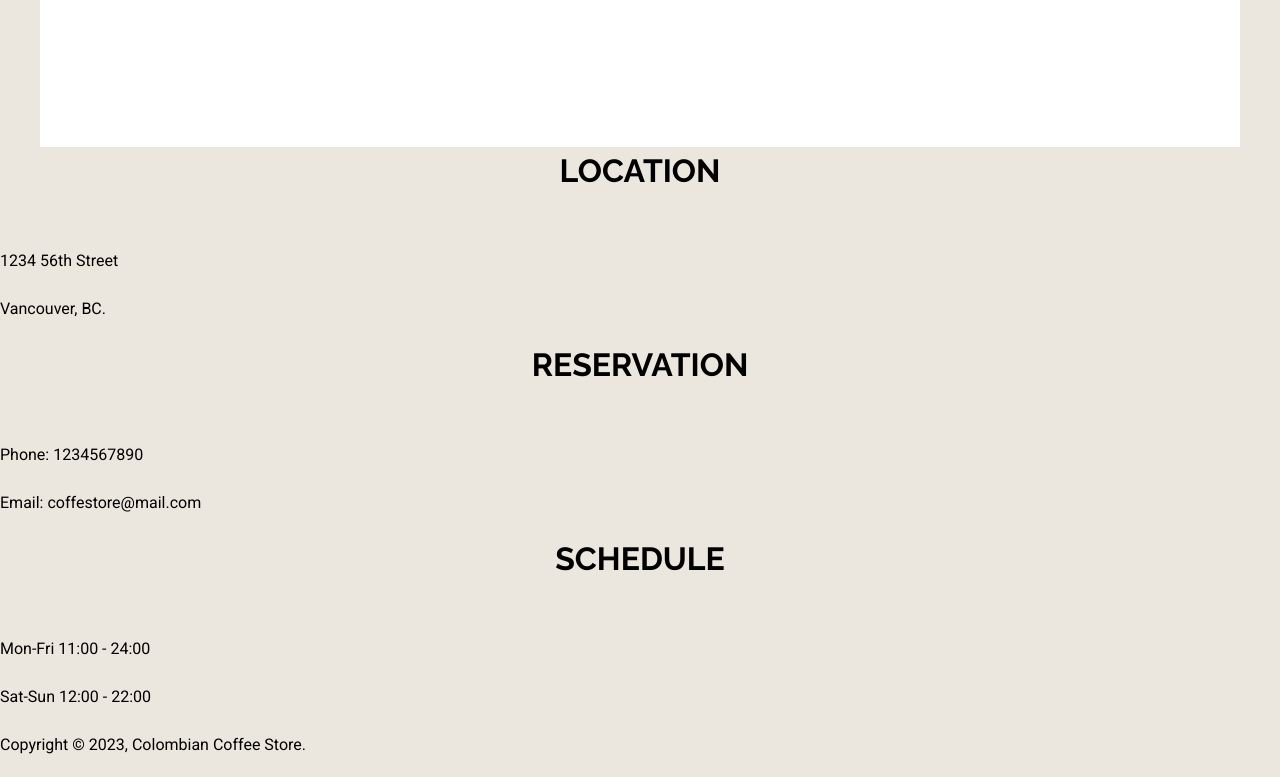
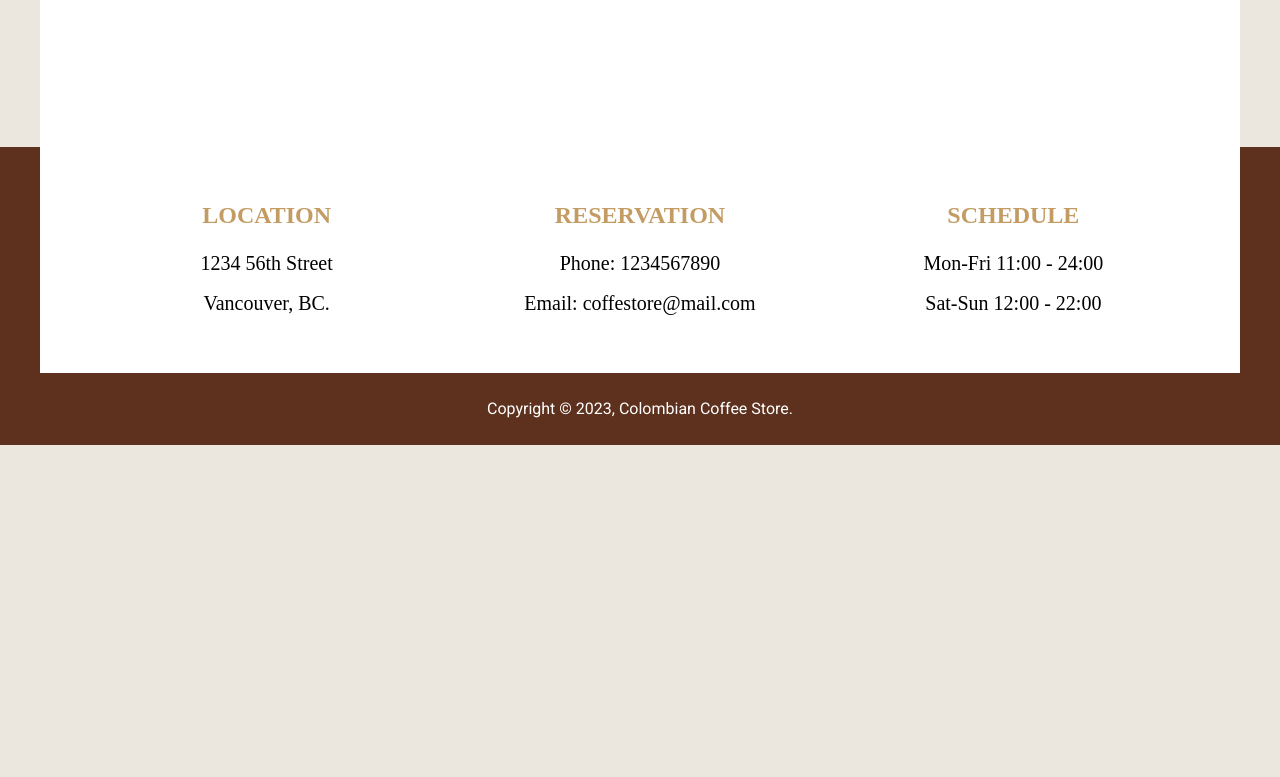
Before and after one commit to chemarinconez/coffeeStoreWeb1, a website: page index.html in a window 1280 px wide. Shown: the part 4400-5177 px from the top of the page. After the commit the page ends 4845 px from the top, so only its background shows below. Drawn offline with Linux system fonts and the light colour scheme; a web font is replaced by a local one.

Commit message:
Adding styles to the footer

```diff
--- a/index.html
+++ b/index.html
@@ -209,7 +209,7 @@
     </section>
 
     <footer class="footer">
-      <div class="footer-contenido">
+      <div class="footer-content container">
         <div class="footer-box location">
           <h3>Location</h3>
           <p>1234 56th Street</p>
--- a/src/scss/app.scss
+++ b/src/scss/app.scss
@@ -1,3 +1,4 @@
 @use "base";
 @use "header";
 @use "home";
+@use "footer";
--- /dev/null
+++ b/src/scss/footer/_footer.scss
@@ -0,0 +1,45 @@
+@use 'base/variables' as v;
+@use 'base/mixins' as m;
+
+.footer {
+    background-color: v.$primary;
+
+    .footer-content {
+        background-color: v.$white;
+        padding: 5rem;
+
+        @include m.tablet {
+            @include m.grid(3, 2rem);
+        }
+
+    }
+
+    .copyright {
+        text-align: center;
+        margin: 0;
+        padding: 2rem;
+        color: v.$white;
+    }
+}
+
+.footer-box {
+    font-family: v.$italic_font;
+    text-align: center;
+    margin-bottom: v.$separation;
+
+    @include m.tablet {
+        margin-bottom: 0;
+    }
+
+    h3 {
+        font-family: v.$italic_font;
+        margin: 0 0 1rem 0;
+        font-size: 2.4rem;
+        color: v.$secundary;
+    }
+
+    p {
+        font-size: 2rem;
+        margin: 0;
+    }
+}
--- /dev/null
+++ b/src/scss/footer/_index.scss
@@ -0,0 +1 @@
+@forward 'footer';
```
Also changed, not shown: build/css/app.css.
